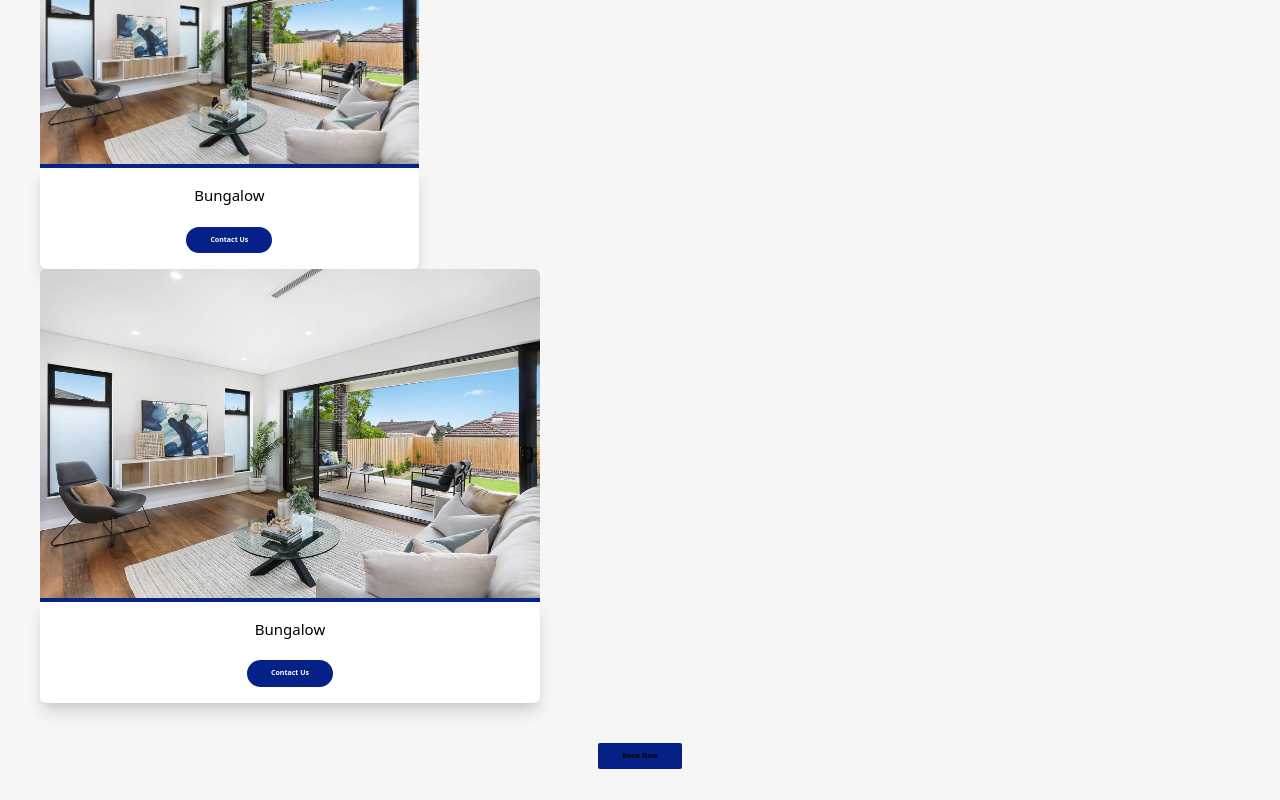
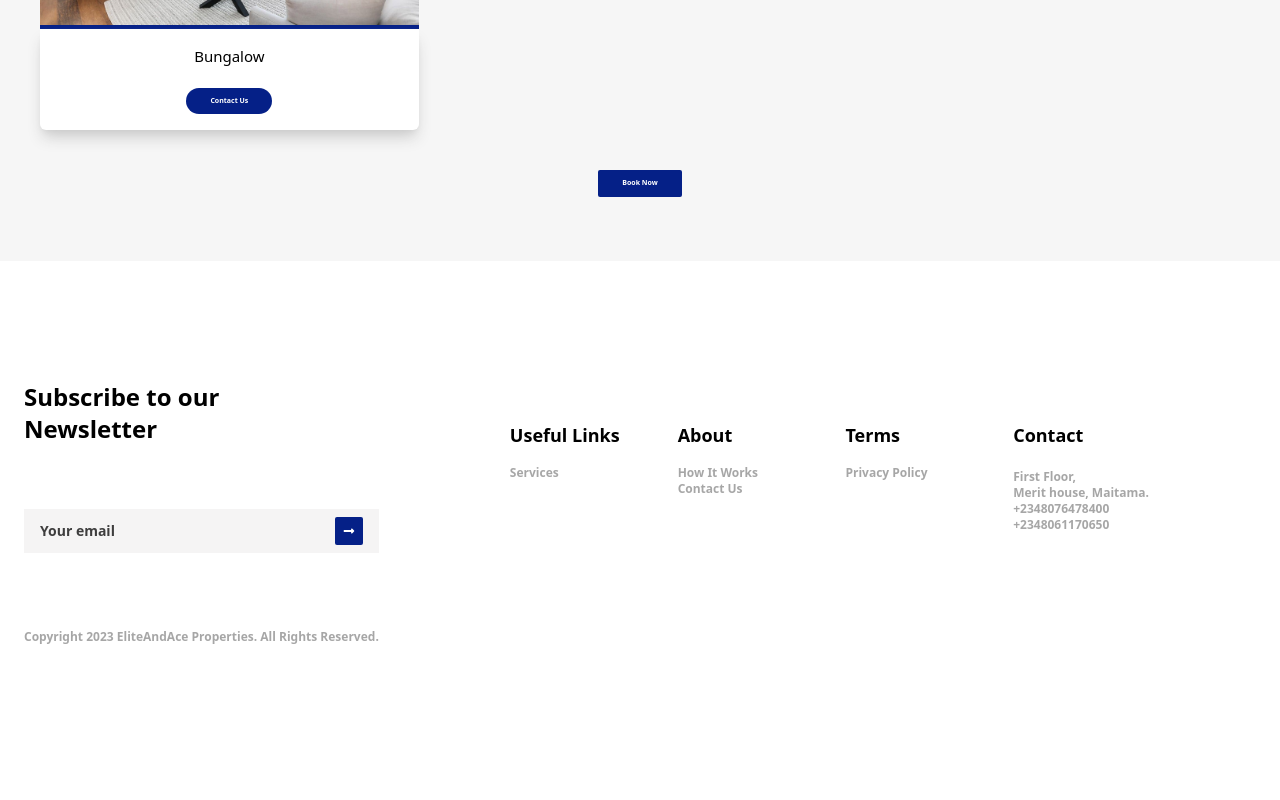
Before and after one commit to Mhiracul/EliteAce, a Next.js app: page /interiorDecoration in a window 1280 px wide. Shown: the part 1360-2160 px from the top of the page. After the commit the page ends 2137 px from the top, so only its background shows below. Built offline with nearby package versions, Linux system fonts and the light colour scheme.

Commit message:
Merge changes from remote main branch

```diff
--- a/src/app/component/AboutUs.tsx
+++ b/src/app/component/AboutUs.tsx
@@ -11,7 +11,7 @@ const AboutUs = () => {
             <div className="border rounded-full p-4">
               <GiBuyCard size={20} color="black" />
             </div>
-            <p className="text-center text-black mt-3 md:text-sm text-xs">
+            <p className="text-center text-black mt-3 md:text-sm font-bold text-base">
               We Craft
             </p>
             <p className="text-center text-black mt-1 md:text-xs ">
@@ -22,7 +22,7 @@ const AboutUs = () => {
             <div className="border rounded-full p-4">
               <GiBuyCard size={20} color="black" />
             </div>
-            <p className="text-center text-black mt-3 md:text-sm text-xs">
+            <p className="text-center text-black mt-3 md:text-sm font-bold text-base">
               We Innovate
             </p>
             <p className="text-center text-black mt-1 md:text-xs ">
@@ -33,7 +33,7 @@ const AboutUs = () => {
             <div className="border rounded-full p-4">
               <GiBuyCard size={20} color="white" />
             </div>
-            <p className="text-center text-white mt-3 md:text-sm text-xs">
+            <p className="text-center text-white mt-3 md:text-sm font-bold text-base">
               We Design
             </p>
             <p className="text-center  mt-1 md:text-xs text-[#B2B7BB]">
@@ -44,7 +44,7 @@ const AboutUs = () => {
             <div className="border rounded-full p-4">
               <GiBuyCard size={20} color="black" />
             </div>
-            <p className="text-center text-black mt-3 md:text-sm text-xs">
+            <p className="text-center text-black mt-3 md:text-sm font-bold text-base">
               We Build
             </p>
             <p className="text-center text-black mt-1 md:text-xs ">
--- a/src/app/component/Contact.tsx
+++ b/src/app/component/Contact.tsx
@@ -19,7 +19,7 @@ const Contact = () => {
           <div className="flex lg:flex-row flex-col items-center gap-4">
             <div className="inline-flex items-center gap-1 md:text-3xl text-xl">
               <FaPhoneAlt color="#052087" />
-              <h1 className="md:text-2xl text-sm font-medium text-black ">
+              <h1 className="md:text-2xl text-sm font-medium text-black">
                 +2348061170650
               </h1>
             </div>
--- a/src/app/component/InteriorDecor.tsx
+++ b/src/app/component/InteriorDecor.tsx
@@ -21,7 +21,11 @@ const InteriorDecor = () => {
       <div className="container mx-auto w-full  py-10 md:px-10 px-10">
         <div className="grid lg:grid-cols-3 md:grid-cols-2 grid-cols-1 gap-8 mt-10 mx-auto">
           <div className="md:max-w-[500px] rounded-md  relative">
-            <Image src={Decor1} alt="List" className="w-full rounded-t-md" />
+            <Image
+              src={Decor1}
+              alt="List"
+              className="w-full h-60 rounded-t-md"
+            />
             <div className="bg-[#052087] w-full h-1"></div>
             <div className="bg-white rounded-b-md shadow-lg shadow-[#ccc] py-4 px-4 flex flex-col items-center gap-5 relative">
               <h4 className="text-[15px] font-medium text-center">Duplex</h4>
@@ -33,7 +37,11 @@ const InteriorDecor = () => {
           </div>
 
           <div className="md:max-w-[500px] rounded-md  relative">
-            <Image src={Decor2} alt="List" className="w-full rounded-t-md" />
+            <Image
+              src={Decor2}
+              alt="List"
+              className="w-full  h-60 rounded-t-md"
+            />
             <div className="bg-[#052087] w-full h-1"></div>
             <div className="bg-white rounded-b-md shadow-lg shadow-[#ccc] py-4 px-4 flex flex-col items-center gap-5 relative">
               <h4 className="text-[15px] font-medium text-center">
@@ -47,7 +55,11 @@ const InteriorDecor = () => {
           </div>
 
           <div className="md:max-w-[500px] rounded-md  relative">
-            <Image src={Decor3} alt="List" className="w-full rounded-t-md" />
+            <Image
+              src={Decor3}
+              alt="List"
+              className="w-full  h-60 rounded-t-md"
+            />
             <div className="bg-[#052087] w-full h-1"></div>
             <div className="bg-white rounded-b-md shadow-lg shadow-[#ccc] py-4 px-4 flex flex-col items-center gap-5 relative">
               <h4 className="text-[15px] font-medium text-center">Duplex</h4>
@@ -114,28 +126,14 @@ const InteriorDecor = () => {
               onMouseEnter={() => setIsHovered(true)}
               onMouseLeave={() => setIsHovered(false)}
             >
-              <a>
-                <Image
-                  src={Decor7}
-                  alt="List"
-                  className="w-full rounded-t-md"
-                />
-              </a>
+              <a></a>
             </div>
           </Link>
-          <div className="bg-[#052087] w-full h-1"></div>
-          <div className="bg-white rounded-b-md shadow-lg shadow-[#ccc] py-4 px-4 flex flex-col items-center gap-5 relative">
-            <h4 className="text-[15px] font-medium text-center">Bungalow</h4>
-
-            <button className="bg-[#052087] hover:bg-[#ee5457] px-6 py-2 font-bold rounded-full text-white font-Montserrat text-[7px] max-w-[180px]">
-              <Link href="/Contact">Contact Us</Link>
-            </button>
-          </div>
         </div>
         {/**test */}
 
         <div className="flex  justify-center w-full mt-4 py-6">
-          <button className="bg-[#052087] hover:bg-[#38498d] px-6 py-2 font-bold rounded-sm te    xt-white font-Montserrat text-[7px] max-w-[180px] ">
+          <button className="bg-[#052087] text-white hover:bg-[#38498d] px-6 py-2 font-bold rounded-sm te    xt-white font-Montserrat text-[7px] max-w-[180px] ">
             <Link href="/Contact">Book Now</Link>
           </button>
         </div>
--- a/src/app/component/Sell.tsx
+++ b/src/app/component/Sell.tsx
@@ -14,7 +14,7 @@ const Sell = () => {
         />
 
         <div className="py-20 flex flex-col lg:items-start items-center lg:text-start text-center">
-          <span className="bg-[#878787] p-1 text-sm text-white  rounded-md">
+          <span className="bg-[#052087] p-1 text-sm text-white  rounded-md">
             Crafting Dreams, Shaping Spaces
           </span>
 
@@ -43,7 +43,7 @@ const Sell = () => {
       <div className="w-full h-full">
         <div className="  lg:flex-row  md:flex-col-reverse flex-col-reverse flex lg:items-start  lg:px-0 px-10 items-center gap-6 justify-betweeen">
           <div className="py-20 pl-0 md:pl-10 flex flex-col lg:items-start items-center lg:text-start text-center ">
-            <span className="bg-[#878787] p-1 text-sm text-white rounded-md">
+            <span className="bg-[#052087] p-1 text-sm text-white rounded-md">
               Beyond Blueprint and Concrete{" "}
             </span>
 
```
